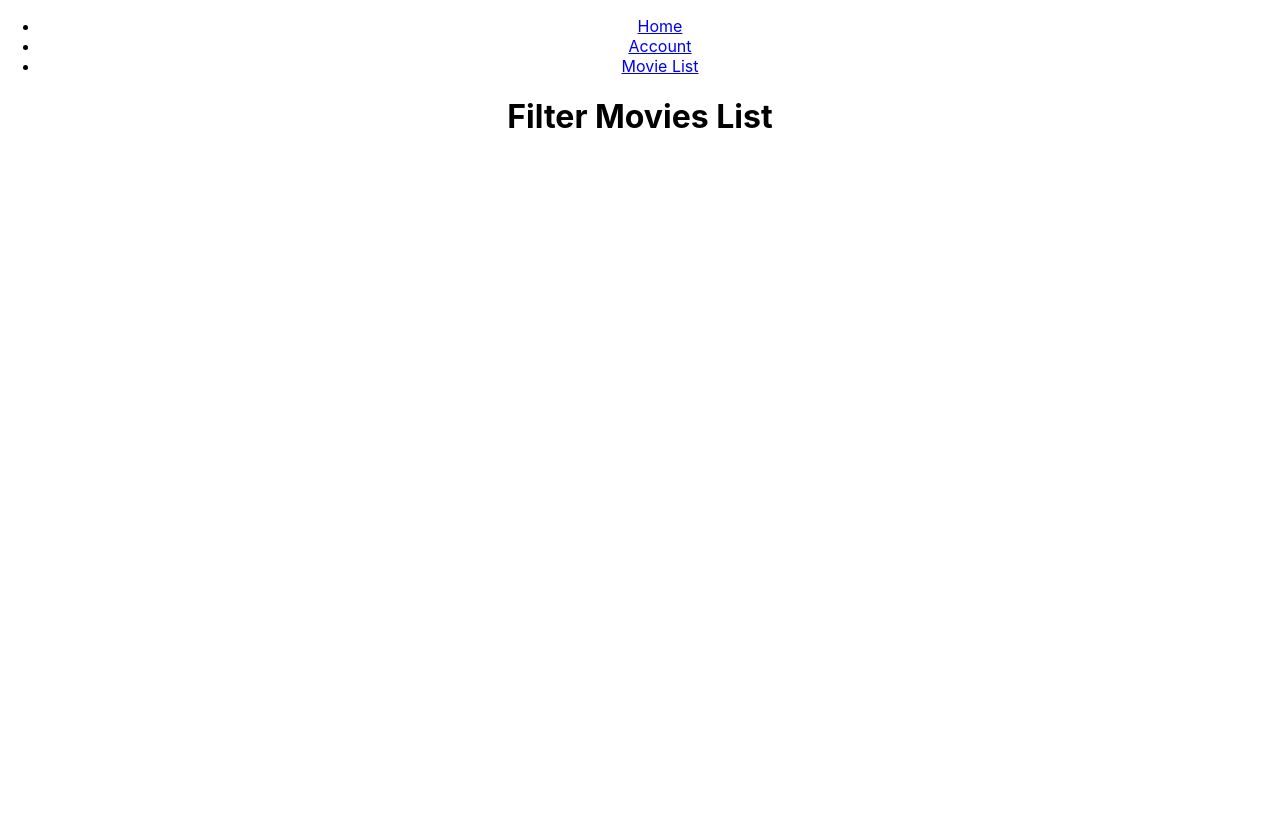
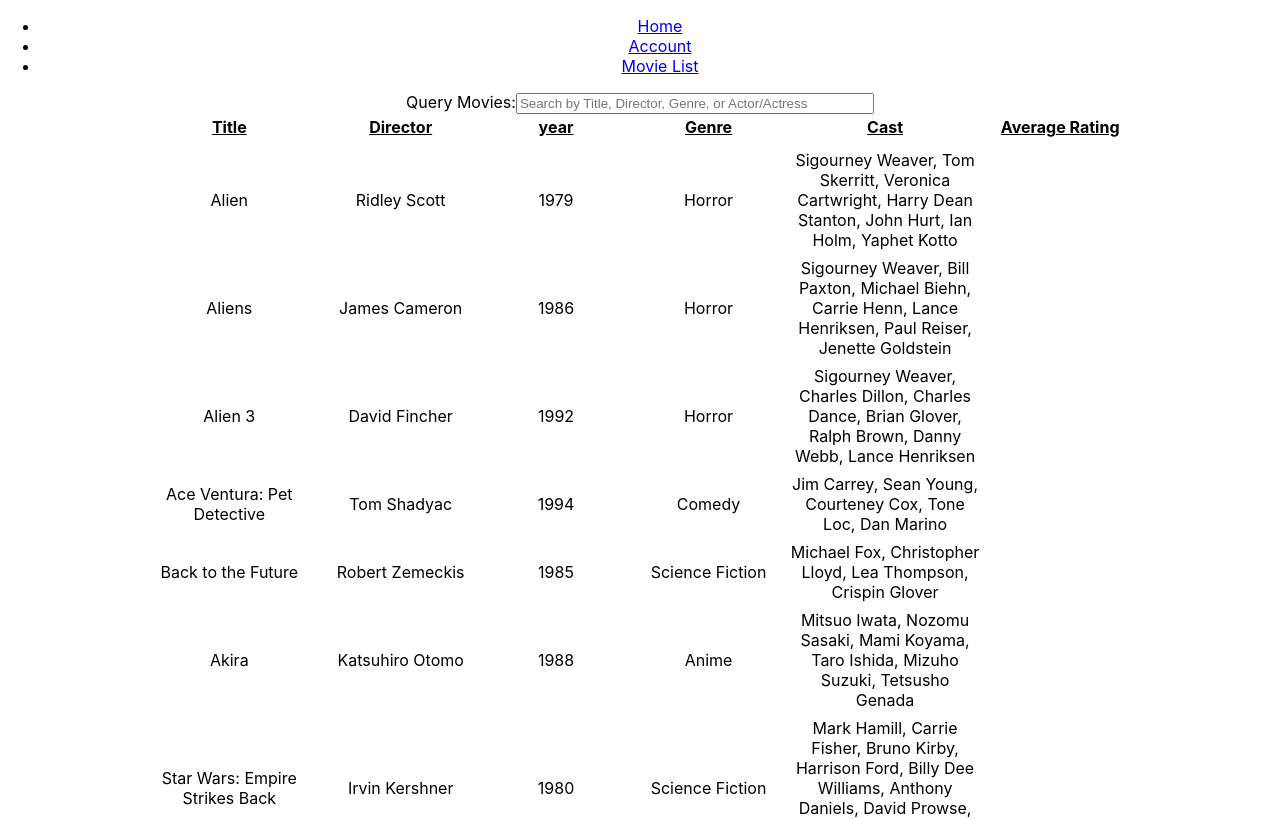
Before and after one commit to yazyounas/front-end-project, a React (Create React App) app: page /movies in a window 1280 px wide. Shown: the top 819 px of the page. Built offline with nearby package versions, Linux system fonts and the light colour scheme.

Commit message:
user is able to filter out movies with cast, director, genre and title

```diff
--- a/src/Components/Movies/Movies.jsx
+++ b/src/Components/Movies/Movies.jsx
@@ -1,10 +1,68 @@
-import React from 'react'
+
 import "./Movie.css"
+import React, { useState }  from 'react';
+import movieData from "./MoviesData.json";
+
+
 
 const Movies = () => {
+  const [listQuery, setListQuery] = useState("")
+
+const filteredMovies = movieData.filter((movie) => {
+  const { title, cast, genre, director } = movie;
+  const query = listQuery.toLowerCase();
+  console.log(query)
+
+  return (
+    title.toLowerCase().includes(query) ||
+    cast.some((actor) => actor.toLowerCase().includes(query)) ||
+    director.toLowerCase().includes(query) ||
+    genre.toLowerCase().includes(query)
+
+  )
+})
+
+
+
   return (
     <div>
-      <h1>Filter Movies List</h1>
+
+<form>
+    <label htmlFor="listQuery">Query Movies:</label>
+    <input
+    id="listQuery"
+    type="text"
+    value={listQuery}
+    onChange={(event) => setListQuery(event.target.value)}
+    placeholder="Search by Title, Director, Genre, or Actor/Actress"
+    />
+
+   </form>
+   <table>
+    <thead>
+      <tr>
+   <th>Title</th>
+   <th>Director</th>
+   <th>year</th>
+   <th>Genre</th>
+   <th>Cast</th>
+   <th>Average Rating</th>
+   </tr>
+   </thead>
+
+   {filteredMovies.map((movie) => (
+
+    <tr key={movie.id}>
+      <td>{movie.title}</td>
+      <td>{movie.director}</td>
+      <td>{movie.year}</td>
+      <td>{movie.genre}</td>
+      <td>{movie.cast.join(", ")}</td>
+      <td>{movie.averageRating}</td>
+
+    </tr>
+   ))}
+   </table>
     </div>
   )
 }
```
Also changed, not shown: src/Components/Movies/MoviesData.json (renamed from movies.json).
